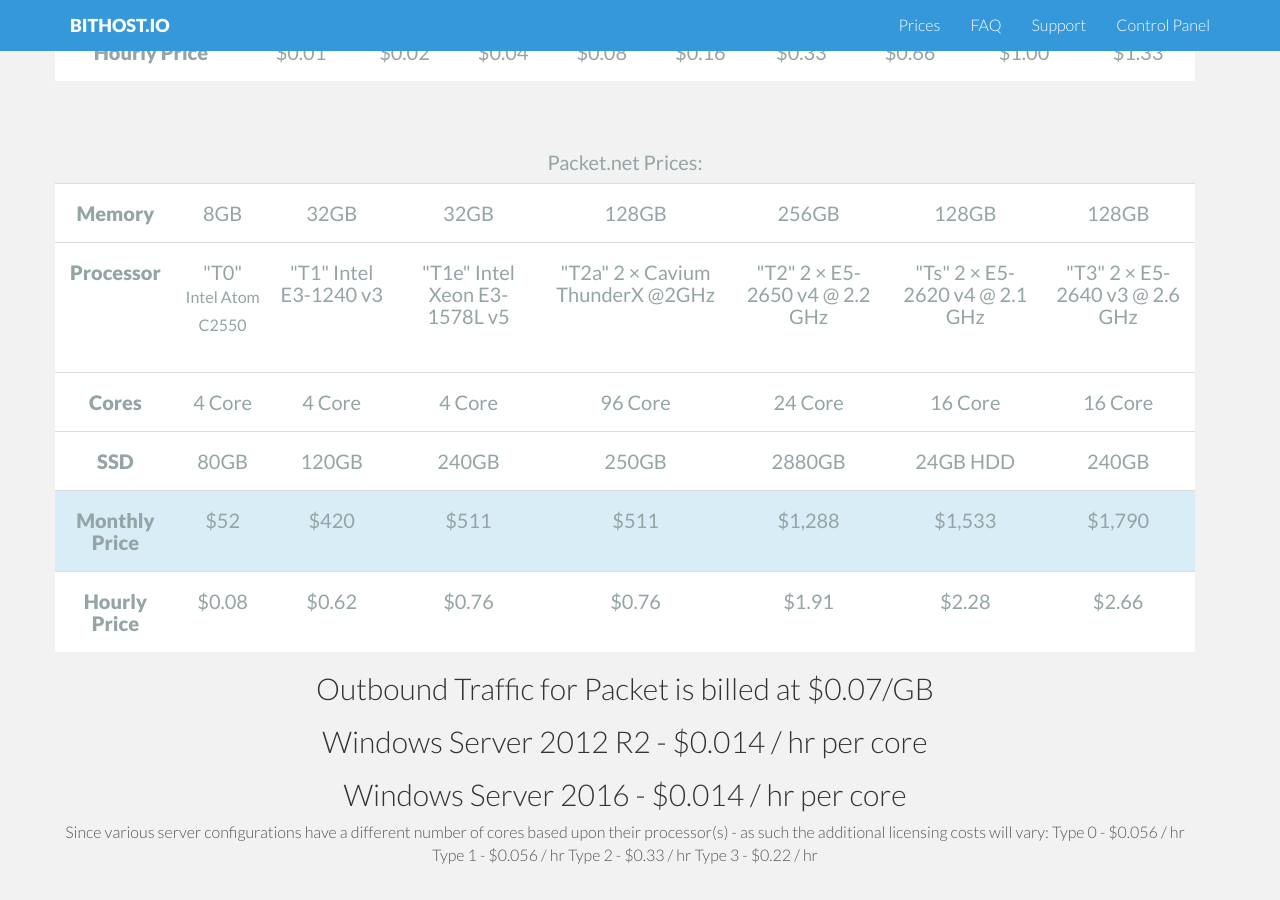
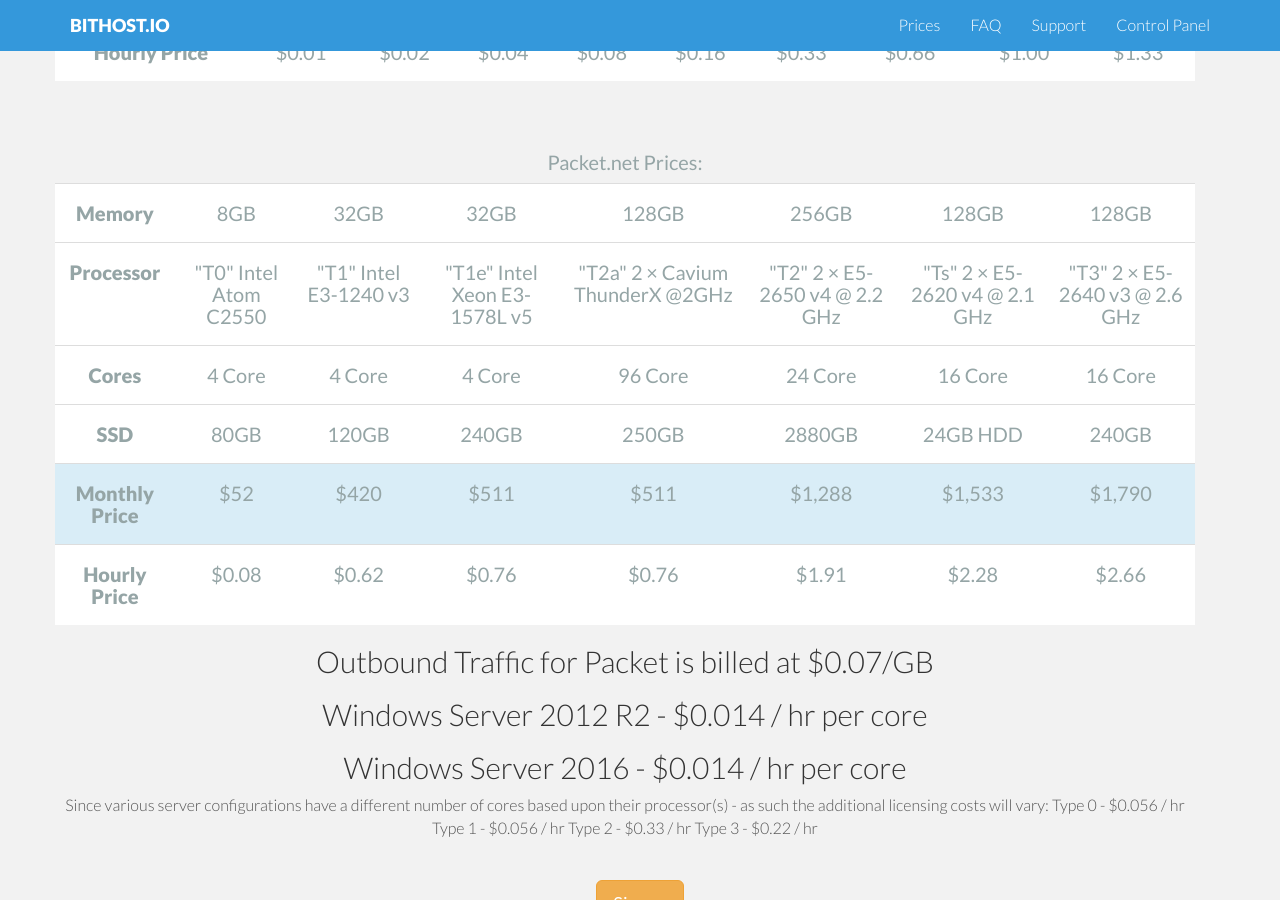
Before and after one commit to bithostio/www.bithost.io, a Jekyll site: the page built from index.html, in a window 1280 px wide and 900 px high, scrolled down 1189 px. Built offline with Jekyll 4.4.1, drawn with Linux system fonts in a browser that asks for light colours; nearby versions of some CDN libraries; Markdown is read by kramdown in place of the engine named in the settings.

```diff
--- a/index.html
+++ b/index.html
@@ -130,7 +130,7 @@ description: Pay for remote servers using the power of Bitcoin
 
         <tr>
           <td><h4 style="font-weight: bold">Processor</h4></td>
-          <td><h4>"T0" <p> Intel Atom C2550</h4></td>
+          <td><h4>"T0" Intel Atom C2550</h4></td>
           <td><h4>"T1" Intel E3-1240 v3</h4></td>
           <td><h4>"T1e" Intel Xeon E3-1578L v5</h4></td>
           <td><h4>"T2a" 2 × Cavium ThunderX @2GHz</h4></td>
```
